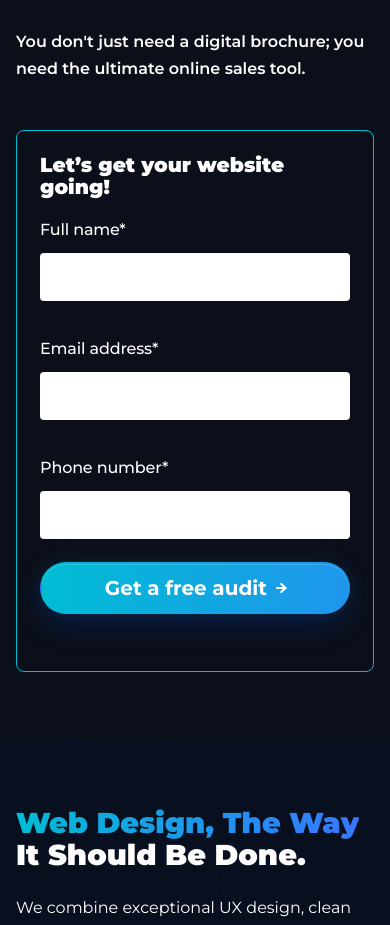
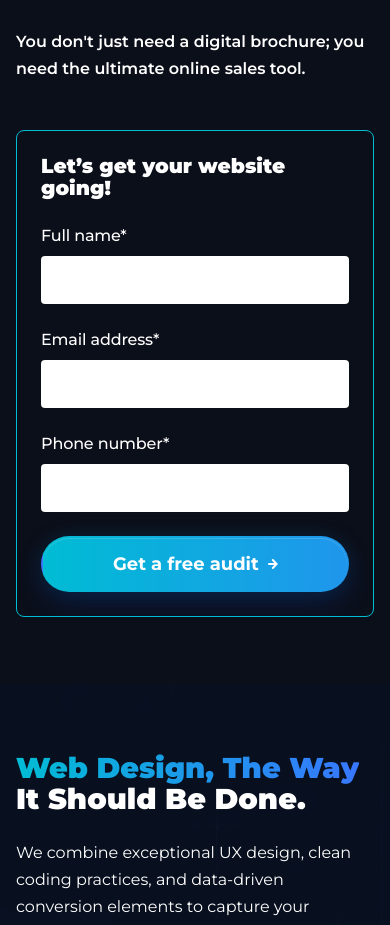
Before and after one commit to deguianathan20-collab/Design-Point, a React (Vite) app: page / in a window 390 px wide. Shown: the part 2140-3065 px from the top of the page. Built offline with nearby package versions, Linux system fonts and the light colour scheme.

Commit message:
Make button text white again
Reverts the dark --ink token back to white and restores the matching
white arrow-icon filter on .btn/.nav__cta.

```diff
--- a/src/styles.css
+++ b/src/styles.css
@@ -15,8 +15,7 @@
     --motion-medium:360ms;
     --motion-slow:720ms;
     --hero-height:987px;
-    /* CTA label colour.
-       KNOWN WCAG AA EXCEPTION: white on the cyan gradient stop measures
+    /* KNOWN WCAG AA EXCEPTION: white on the cyan gradient stop measures
        2.30:1 and on the blue stop 4.00:1, against a 4.5:1 requirement
        (18px bold falls under the 18.66px large-text threshold).
        Switching this to #0B0F19 would score 8.34:1 / 4.79:1 and pass
@@ -276,7 +275,7 @@
 
   /* ================= PROBLEM + FORM ================= */
   .problem{position:relative;padding:120px 0;display:flex;justify-content:center;}
-  .problem__inner{width:1120px;display:flex;align-items:center;gap:95px;}
+  .problem__inner{width:1120px;display:flex;align-items:center;gap:96px;}
   .problem__copy{flex:1;min-width:0;display:flex;flex-direction:column;gap:40px;}
   .problem__heading{position:relative;}
   .problem__copy h2{font-size:40px;font-weight:900;line-height:1.1;color:#3EC3FD;}
@@ -300,19 +299,25 @@
     flex:1;min-width:0;
     border:1px solid var(--cyan);
     border-radius:8px;
-    padding:31px;
-    display:flex;flex-direction:column;align-items:center;justify-content:center;gap:23px;
+    padding:32px;
+    display:flex;flex-direction:column;align-items:stretch;justify-content:center;gap:24px;
     overflow:hidden;
   }
+  .form-card__header{display:flex;flex-direction:column;gap:8px;}
   .form-card h3{width:100%;font-size:24px;font-weight:900;line-height:1.1;}
-  .form-card__fields{width:100%;display:flex;flex-direction:column;gap:40px;}
-  .field{display:flex;flex-direction:column;gap:15px;}
-  .field label{font-size:16px;font-weight:500;line-height:1;letter-spacing:-0.16px;}
+  .form-card__header p{font-size:14px;line-height:20px;color:var(--muted);}
+  .form-card__fields{width:100%;display:flex;flex-direction:column;gap:24px;}
+  .field{display:flex;flex-direction:column;gap:8px;}
+  .field label{font-size:16px;font-weight:500;line-height:24px;letter-spacing:-0.16px;}
+  .field label > span[aria-hidden="true"]{color:var(--cyan);}
   .field input{
-    width:100%;height:48px;border:0;border-radius:4px;background:#fff;
-    padding:0 14px;font-family:inherit;font-size:16px;color:#0B0F19;
+    width:100%;height:48px;border:2px solid transparent;border-radius:4px;background:#fff;
+    padding:0 16px;font-family:inherit;font-size:16px;color:#0B0F19;
   }
-  .form-card .btn{width:100%;justify-content:center;font-size:20px;padding:14px 30px;}
+  .field input[aria-invalid="true"]{border-color:#ff7b7b;box-shadow:0 0 0 3px rgba(255,123,123,.16);}
+  .field__error{font-size:14px;font-weight:600;line-height:20px;color:#ffb0b0;}
+  .form-card__actions{display:flex;flex-direction:column;gap:8px;}
+  .form-card .btn{width:100%;min-height:56px;justify-content:center;font-size:18px;padding:0 24px;}
   .form-card .btn:disabled{
     cursor:wait;
     opacity:.7;
@@ -320,14 +325,18 @@
   }
   .form-card__status{
     width:100%;
-    min-height:1.4em;
-    margin-top:-8px;
     font-size:14px;
     font-weight:600;
-    line-height:1.4;
+    line-height:20px;
   }
+  .form-card__status:empty{display:none;}
   .form-card__status.is-success{color:#79e7c5;}
   .form-card__status.is-error{color:#ff9e9e;}
+  .form-card__privacy{font-size:14px;line-height:20px;color:var(--muted);}
+  .sr-only{
+    position:absolute;width:1px;height:1px;padding:0;margin:-1px;overflow:hidden;
+    clip:rect(0,0,0,0);white-space:nowrap;border:0;
+  }
   .hp-field{
     position:absolute !important;
     width:1px !important;
@@ -764,7 +773,9 @@
     .rating{flex-wrap:wrap;gap:12px;}
     .rating__text{white-space:normal;}
 
-    .card,.form-card{padding:23px;}
+    .card{padding:23px;}
+    .form-card{padding:24px;}
+    .form-card .btn{padding:0 16px;}
     .case__client{white-space:normal;}
     .results__link{white-space:normal;}
 
```
